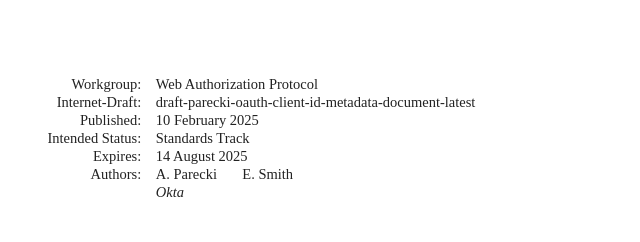
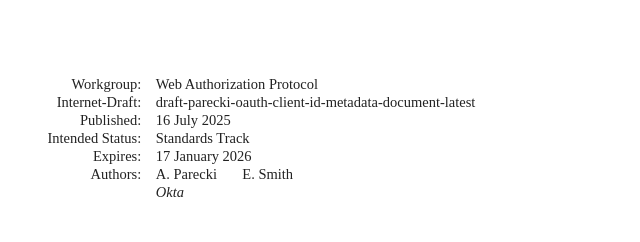
Before and after one commit to aaronpk/draft-parecki-oauth-client-id-metadata-document, a plain HTML site: page draft-parecki-oauth-client-id-metadata-document.html in a window 1280 px wide. Shown: the top 242 px of the page, 92-732 px from the left. Drawn offline with Linux system fonts and the light colour scheme; a web font is replaced by a local one.

Commit message:
Script updating gh-pages from 8764ee5. [ci skip]

```diff
--- a/draft-parecki-oauth-client-id-metadata-document.html
+++ b/draft-parecki-oauth-client-id-metadata-document.html
@@ -15,22 +15,22 @@ as a  client_id  in an OAuth flow, where the URL refers to a document containing
 the necessary client metadata, enabling the authorization server to fetch the
 metadata about the client as needed.
     " name="description">
-<meta content="xml2rfc 3.26.0" name="generator">
+<meta content="xml2rfc 3.29.0" name="generator">
 <meta content="oauth" name="keyword">
 <meta content="draft-parecki-oauth-client-id-metadata-document-latest" name="ietf.draft">
 <!-- Generator version information:
-  xml2rfc 3.26.0
-    Python 3.12.8
+  xml2rfc 3.29.0
+    Python 3.12.11
     ConfigArgParse 1.7
     google-i18n-address 3.1.1
     intervaltree 3.1.0
-    Jinja2 3.1.5
-    lxml 5.3.0
-    platformdirs 4.3.6
+    Jinja2 3.1.6
+    lxml 5.3.1
+    platformdirs 4.3.8
     pycountry 24.6.1
     PyYAML 6.0.2
-    requests 2.32.3
-    setuptools 70.3.0
+    requests 2.32.4
+    setuptools 80.9.0
     wcwidth 0.2.13
 -->
 <link href="draft-parecki-oauth-client-id-metadata-document.xml" rel="alternate" type="application/rfc+xml">
@@ -441,7 +441,7 @@ dl {
     margin-bottom: 0;
   }
 }
-dl > dt {
+dl:not(.dlNewline) > dt {
   float: left;
   margin-right: 2ch;
   min-width: 8ch;
@@ -1050,11 +1050,11 @@ svg :is([fill="white"], [fill^="#fff"]) {
 <thead><tr>
 <td class="left">Internet-Draft</td>
 <td class="center">Client ID Document</td>
-<td class="right">February 2025</td>
+<td class="right">July 2025</td>
 </tr></thead>
 <tfoot><tr>
 <td class="left">Parecki &amp; Smith</td>
-<td class="center">Expires 14 August 2025</td>
+<td class="center">Expires 17 January 2026</td>
 <td class="right">[Page]</td>
 </tr></tfoot>
 </table>
@@ -1067,12 +1067,12 @@ svg :is([fill="white"], [fill^="#fff"]) {
 <dd class="internet-draft">draft-parecki-oauth-client-id-metadata-document-latest</dd>
 <dt class="label-published">Published:</dt>
 <dd class="published">
-<time datetime="2025-02-10" class="published">10 February 2025</time>
+<time datetime="2025-07-16" class="published">16 July 2025</time>
     </dd>
 <dt class="label-intended-status">Intended Status:</dt>
 <dd class="intended-status">Standards Track</dd>
 <dt class="label-expires">Expires:</dt>
-<dd class="expires"><time datetime="2025-08-14">14 August 2025</time></dd>
+<dd class="expires"><time datetime="2026-01-17">17 January 2026</time></dd>
 <dt class="label-authors">Authors:</dt>
 <dd class="authors">
 <div class="author">
@@ -1130,7 +1130,7 @@ metadata about the client as needed.<a href="#section-abstract-1" class="pilcrow
         time. It is inappropriate to use Internet-Drafts as reference
         material or to cite them other than as "work in progress."<a href="#section-boilerplate.1-3" class="pilcrow">¶</a></p>
 <p id="section-boilerplate.1-4">
-        This Internet-Draft will expire on 14 August 2025.<a href="#section-boilerplate.1-4" class="pilcrow">¶</a></p>
+        This Internet-Draft will expire on 17 January 2026.<a href="#section-boilerplate.1-4" class="pilcrow">¶</a></p>
 </section>
 </div>
 <div id="copyright">
```
Also changed, not shown: draft-parecki-oauth-client-id-metadata-document.txt.
